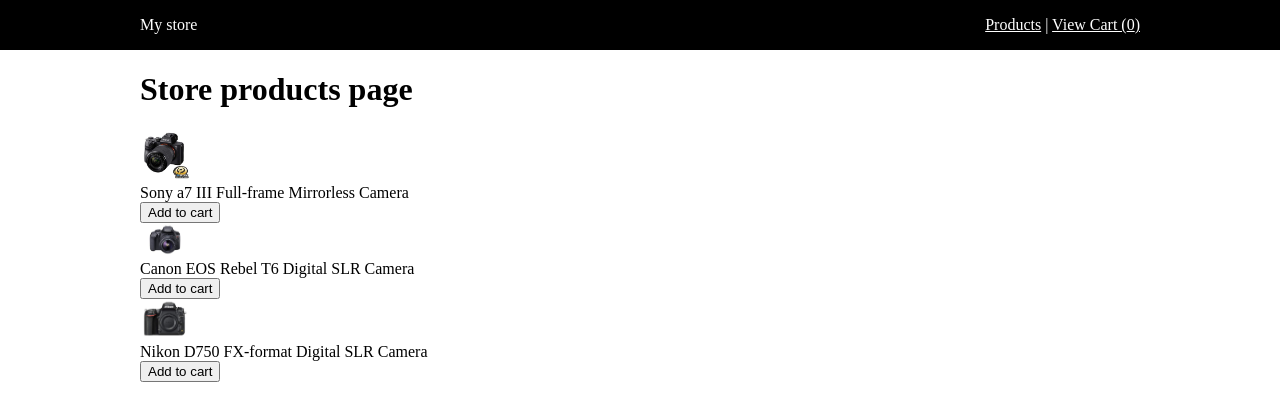
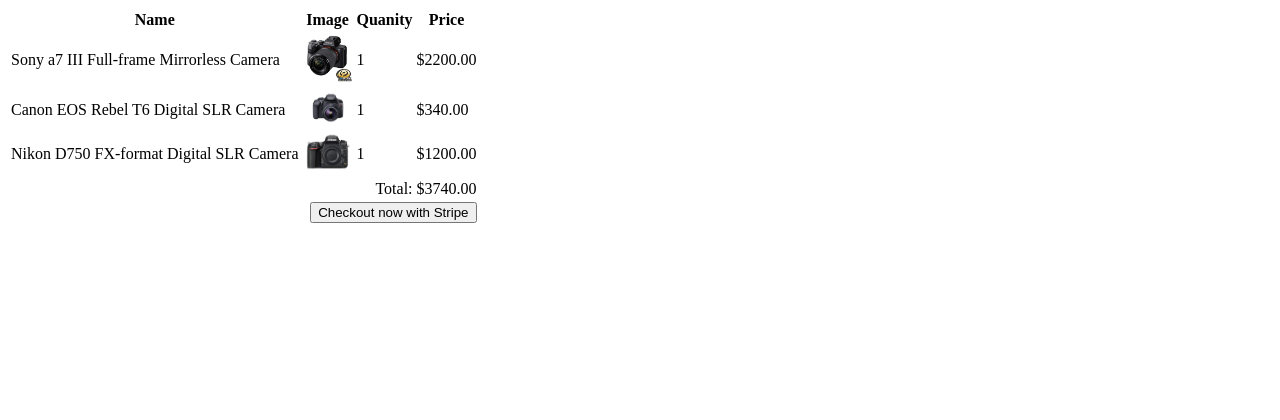
Before and after one commit to chrisjoyce911/038-building-an-online-store-part-3-react-router-site-layout, a React (Create React App) app: page / in a window 1280 px wide. Shown: the top 420 px of the page. Built offline with nearby package versions, Linux system fonts and the light colour scheme.

Commit message:
start here

```diff
--- a/src/components/cart/context.js
+++ /dev/null
@@ -1,38 +0,0 @@
-import React, { useState, createContext } from "react"
-
-export const CartContext = createContext(null)
-
-export default function CartProvider({ children }) {
-  const [items, setItems] = useState([])
-
-  function addToCart(item) {
-    setItems(prevState => [...prevState, item])
-  }
-
-  function itemsWithQuantities(items) {
-    return items.reduce((acc, item) => {
-      const found = acc.find(_item => _item.sku === item.sku)
-      if (found) {
-        found.quantity = found.quantity + 1
-      } else {
-        acc.push({
-          sku: item.sku,
-          quantity: 1,
-          price: item.price
-        })
-      }
-      return acc
-    }, [])
-  }
-
-  return (
-    <CartContext.Provider
-      value={{
-        items: itemsWithQuantities(items),
-        addToCart
-      }}
-    >
-      {children}
-    </CartContext.Provider>
-  )
-}
--- a/src/components/cart/index.jsx
+++ b/src/components/cart/index.jsx
@@ -1,31 +1,50 @@
-import React, { useState, useEffect, useContext } from "react";
-import { CartContext } from "./context";
+import React, { useState, useEffect } from "react"
+
+const items = [
+  {
+    sku: "sku_G3G6Y94PnHPuxR",
+    quantity: 1,
+    price: 220000,
+    name: "Sony a7 III Full-frame Mirrorless Camera"
+  },
+  {
+    sku: "sku_G3G5MorYlndH53",
+    quantity: 1,
+    price: 34000,
+    name: "Canon EOS Rebel T6 Digital SLR Camera"
+  },
+  {
+    sku: "sku_G3G3ezLA8VaR1P",
+    quantity: 1,
+    price: 120000,
+    name: "Nikon D750 FX-format Digital SLR Camera"
+  }
+]
 
 function formatPrice(price) {
-  return `$${(price * 0.01).toFixed(2)}`;
+  return `$${(price * 0.01).toFixed(2)}`
 }
 
 function totalPrice(items) {
-  return items.reduce((acc, item) => acc + item.quantity * item.price, 0.0);
+  return items.reduce((acc, item) => acc + item.quantity * item.price, 0.0)
 }
 
 export default function Cart({ stripeToken }) {
-  const [stripe, setStripe] = useState(null);
-  const ctx = useContext(CartContext);
+  const [stripe, setStripe] = useState(null)
 
   useEffect(() => {
-    if (window.Stripe) setStripe(window.Stripe(stripeToken));
-  }, [stripeToken]);
+    if (window.Stripe) setStripe(window.Stripe(stripeToken))
+  }, [stripeToken])
 
   function checkout() {
     stripe.redirectToCheckout({
-      products: ctx.items.map(item => ({
+      items: items.map(item => ({
         quantity: item.quantity,
         sku: item.sku
       })),
       successUrl: "https://your-website.com/success",
       cancelUrl: "https://your-website.com/canceled"
-    });
+    })
   }
 
   return (
@@ -41,7 +60,7 @@
         </thead>
 
         <tbody>
-          {ctx.items.map(item => (
+          {items.map(item => (
             <tr>
               <td>{item.name}</td>
               <td>
@@ -56,19 +75,19 @@
             </tr>
           ))}
           <tr>
-            <td style={{ textAlign: "right" }} colSpan={3}>
+            <td style={{ textAlign: "right" }} colspan={3}>
               Total:
             </td>
-            <td>{formatPrice(totalPrice(ctx.items))}</td>
+            <td>{formatPrice(totalPrice(items))}</td>
           </tr>
 
           <tr>
-            <td style={{ textAlign: "right" }} colSpan={4}>
+            <td style={{ textAlign: "right" }} colspan={4}>
               <button onClick={checkout}>Checkout now with Stripe</button>
             </td>
           </tr>
         </tbody>
       </table>
     </div>
-  );
+  )
 }
--- a/src/components/layout/index.jsx
+++ /dev/null
@@ -1,18 +0,0 @@
-import React from "react";
-import TopBar from "../top-bar";
-
-import "./styles.css";
-
-export default function Layout({ children, title }) {
-  document.getElementsByTagName("title")[0].innerHTML = title;
-
-  return (
-    <div>
-      <TopBar />
-      <div className="wrapper">
-        <h1>{title}</h1>
-        {children}
-      </div>
-    </div>
-  );
-}
--- a/src/components/layout/styles.css
+++ /dev/null
@@ -1,4 +0,0 @@
-.wrapper {
-  margin: 0 auto;
-  width: 1000px;
-}
--- a/src/components/store/index.jsx
+++ /dev/null
@@ -1,28 +0,0 @@
-import React, { useContext } from "react";
-import products from "../../data/products";
-import { CartContext } from "../cart/context";
-
-export default function Store() {
-  const cartCtx = useContext(CartContext);
-  return (
-    <div>
-      {products.map(product => (
-        <div>
-          <div>
-            <img
-              src={`/images/${product.sku}.jpg`}
-              alt={product.name}
-              width={50}
-            />
-          </div>
-          <div>{product.name}</div>
-          <div>
-            <button onClick={() => cartCtx.addToCart(product)}>
-              Add to cart
-            </button>
-          </div>
-        </div>
-      ))}
-    </div>
-  );
-}
--- a/src/components/top-bar/index.jsx
+++ /dev/null
@@ -1,20 +0,0 @@
-import React, { useContext } from "react";
-import "./styles.css";
-import { Link } from "react-router-dom";
-import { CartContext } from "../cart/context";
-
-export default function TopBar() {
-  const cartCtx = useContext(CartContext);
-  const numItems = cartCtx.items.length;
-  return (
-    <div className="layout top-bar">
-      <div className="wrapper">
-        <div className="section">My store</div>
-        <div className="section">
-          <Link to="/">Products</Link> |{" "}
-          <Link to="/view-cart">View Cart ({numItems})</Link>
-        </div>
-      </div>
-    </div>
-  );
-}
--- a/src/components/top-bar/styles.css
+++ /dev/null
@@ -1,22 +0,0 @@
-.layout.top-bar {
-  margin: 0;
-  background: rgb(0, 0, 0);
-  color: white;
-}
-
-.layout.top-bar .wrapper {
-  display: flex;
-  padding: 16px 0;
-}
-
-.layout.top-bar .section {
-  flex: 50%;
-}
-
-.layout.top-bar a {
-  color: white;
-}
-
-.layout.top-bar .section:last-child {
-  text-align: right;
-}
--- a/src/index.jsx
+++ b/src/index.jsx
@@ -1,21 +1,9 @@
-import React from "react";
-import ReactDOM from "react-dom";
-import { BrowserRouter, Switch, Route } from "react-router-dom";
+import React from "react"
+import ReactDOM from "react-dom"
 
-import CartProvider from "./components/cart/context";
-import ProductsPage from "./pages/products";
-import ViewCartPage from "./pages/view-cart";
-
-import "./styles.css";
+import Cart from "./components/cart"
 
 ReactDOM.render(
-  <BrowserRouter>
-    <CartProvider>
-      <Switch>
-        <Route exact path="/" component={ProductsPage} />
-        <Route exact path="/view-cart" component={ViewCartPage} />
-      </Switch>
-    </CartProvider>
-  </BrowserRouter>,
+  <Cart stripeToken="pk_test_yNFG8EE1RMXpBQmCyWRlGDx400CddyVwyS" />,
   document.getElementById("root")
-);
+)
--- a/src/pages/products/index.jsx
+++ /dev/null
@@ -1,12 +0,0 @@
-import React from "react";
-
-import Layout from "../../components/layout";
-import Store from "../../components/store";
-
-export default function ProductsPage() {
-  return (
-    <Layout title="Store products page">
-      <Store />
-    </Layout>
-  );
-}
--- a/src/pages/view-cart/index.jsx
+++ /dev/null
@@ -1,12 +0,0 @@
-import React from "react";
-
-import Layout from "../../components/layout";
-import Cart from "../../components/cart";
-
-export default function ViewCartPage() {
-  return (
-    <Layout title="View my cart">
-      <Cart stripeToken="pk_test_yNFG8EE1RMXpBQmCyWRlGDx400CddyVwyS" />
-    </Layout>
-  );
-}
--- a/src/styles.css
+++ /dev/null
@@ -1,5 +0,0 @@
-body,
-html {
-  margin: 0px;
-  padding: 0px;
-}
```
